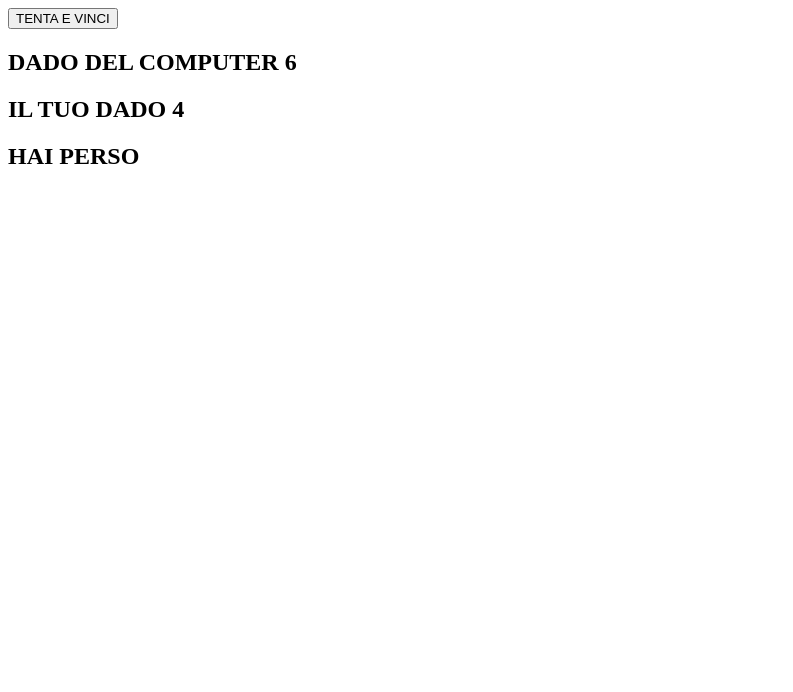
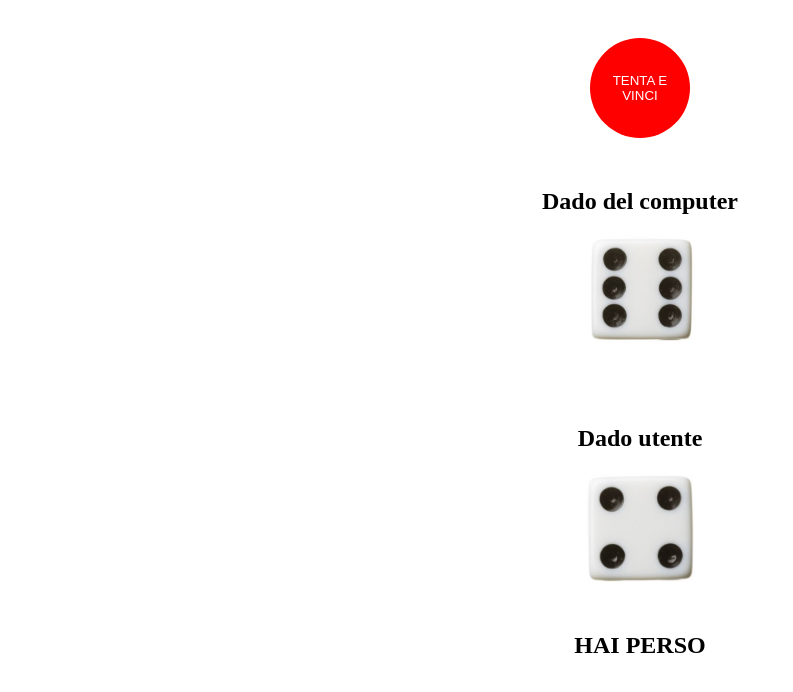
Before and after one commit to WalterCorsini/js-mail-dadi, a plain HTML site: page js-dadi/index.html in a window 1280 px wide. Both pictures are taken after a click on the button "TENTA E VINCI". Shown: the whole page, without its empty margins (0-793 px from the left). Drawn offline with Linux system fonts and the light colour scheme.

Commit message:
add style dadi

```diff
--- a/js-dadi/css/style.css
+++ b/js-dadi/css/style.css
@@ -0,0 +1,86 @@
+body{
+    display: flex;
+    flex-direction: column;
+    align-items: center;
+    padding: 30px;
+}
+
+button{
+    background-color: red;
+    color: white;
+    border: 0;
+    width: 100px;
+    height: 100px;
+    border-radius: 50%;
+}
+
+button:hover{
+    background-color: rgb(140, 0, 0);
+}
+
+.container{
+    padding: 0 100px;
+    display: flex;
+    flex-direction: column;
+    justify-content: center;
+    align-items: center;
+    text-align: center;
+}
+
+.container div{
+    padding: 30px;
+}
+
+.dado1{
+    width: 50px;
+    height: 50px;
+    background-size: cover;
+    background-repeat: no-repeat;
+    background-image: url(../img/dado1.jpg);
+    margin: 0 auto;
+}
+
+.dado2{
+    width: 50px;
+    height: 50px;
+    background-size: cover;
+    background-repeat: no-repeat;
+    background-image: url(../img/dado2.jpg);
+    margin: 0 auto;
+}
+
+.dado3{
+    width: 50px;
+    height: 50px;
+    background-size: cover;
+    background-repeat: no-repeat;
+    background-image: url(../img/dado3.jpg);
+    margin: 0 auto;
+}
+
+.dado4{
+    width: 50px;
+    height: 50px;
+    background-size: cover;
+    background-repeat: no-repeat;
+    background-image: url(../img/dado4.jpg);
+    margin: 0 auto;
+}
+
+.dado5{
+    width: 50px;
+    height: 50px;
+    background-size: cover;
+    background-repeat: no-repeat;
+    background-image: url(../img/dado5.jpg);
+    margin: 0 auto;
+}
+
+.dado6{
+    width: 50px;
+    height: 50px;
+    background-size: cover;
+    background-repeat: no-repeat;
+    background-image: url(../img/dado6.jpg);
+    margin: 0 auto;
+}
--- a/js-dadi/index.html
+++ b/js-dadi/index.html
@@ -1,5 +1,6 @@
 <!DOCTYPE html>
 <html lang="en">
+
 <head>
     <meta charset="UTF-8">
     <meta name="viewport" content="width=device-width, initial-scale=1.0">
@@ -7,13 +8,18 @@
     <!-- styles -->
     <link rel="stylesheet" href="./css/style.css">
 </head>
+
 <body>
-    <button id="send-btn">TENTA E VINCI</button>
-    <h2 id="dadi-pc"></h2>
-    <h2 id="dadi-user"></h2>
+    <div class="container">
+        <button id="send-btn">TENTA E VINCI</button>
+        <div id="dadi-pc">
+        </div>
+        <div id="dadi-user">
+        </div>
+    </div>
     <h2 id="result"></h2>
-
     <!-- script -->
     <script src="./js/script.js"></script>
 </body>
+
 </html>
--- a/js-dadi/js/script.js
+++ b/js-dadi/js/script.js
@@ -8,11 +8,13 @@ let result = 0
 
 // eventlistener Click button
 sendBtnElem.addEventListener("click", function(){
+    // reset variable
+    document.getElementById("dadi-pc").innerHTML = "";
+
     // save input mail to variable
     dadiPc = Math.floor(Math.random() * 6 + 1);
     dadiUser = Math.floor(Math.random() * 6 + 1);
-    console.log(dadiPc, "dadi pc");
-    console.log(dadiUser, "dadi user");
+
 
     if(dadiPc > dadiUser){
         result = 1;
@@ -21,9 +23,26 @@ sendBtnElem.addEventListener("click", function(){
     } else {
         result = 0;
     }
-    document.getElementById("dadi-pc").innerHTML = "DADO DEL COMPUTER  " + dadiPc;
-    document.getElementById("dadi-user").innerHTML = "IL TUO DADO  " + dadiUser;
+
+
 // OUTPUT
+    // result PC
+    for(let i = 1;  i <= 6; i++){
+        if(dadiPc == i){
+            document.getElementById("dadi-pc").innerHTML = "<h2>Dado del computer</h2><div class=dado"+dadiPc+"></div>";
+
+        }
+}
+
+    // result USER
+    for(let i = 1;  i <= 6; i++){
+        if(dadiPc == i){
+            document.getElementById("dadi-user").innerHTML = "<h2>Dado utente</h2><div class=dado"+dadiUser+"></div>";
+
+        }
+}
+
+
     if(result === 1){
         document.getElementById("result").innerHTML = "HAI PERSO"
     } else if(result === 2){
```
Also changed, not shown: js-dadi/img/dado1.jpg (added), js-dadi/img/dado2.jpg (added), js-dadi/img/dado3.jpg (added), js-dadi/img/dado4.jpg (added), js-dadi/img/dado5.jpg (added), js-dadi/img/dado6.jpg (added).
